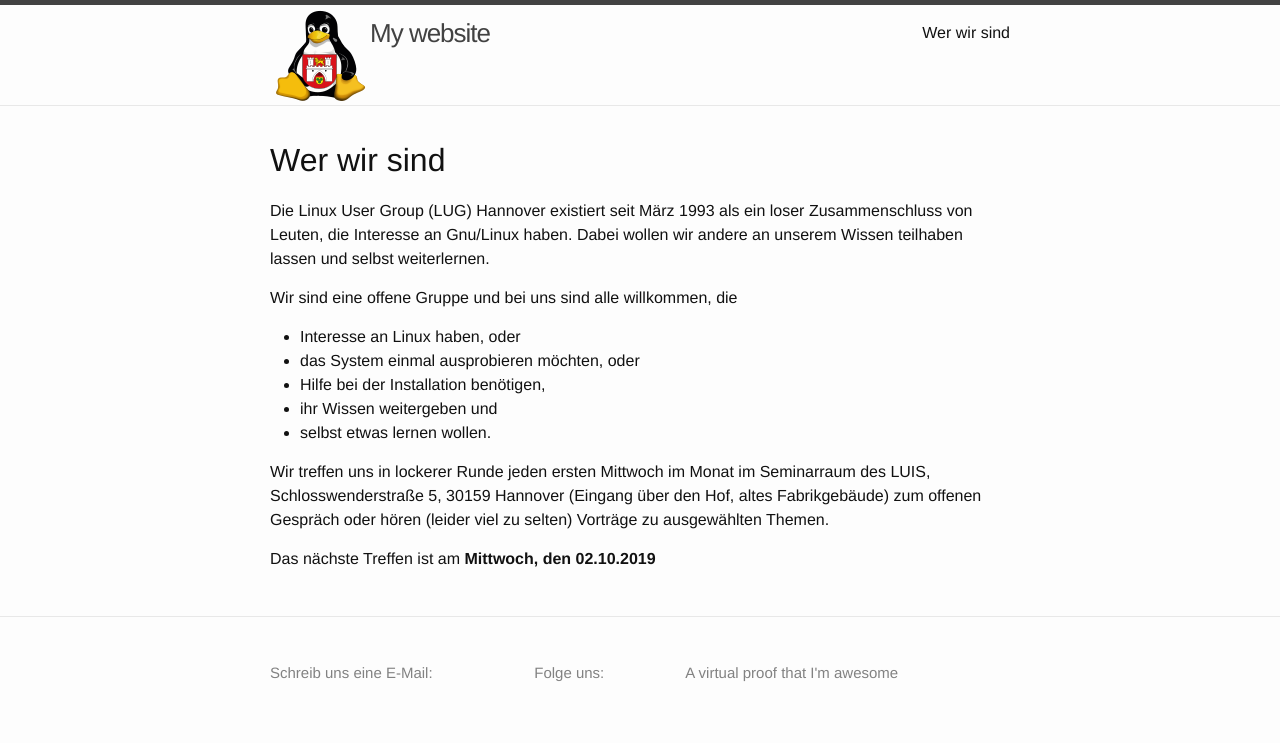
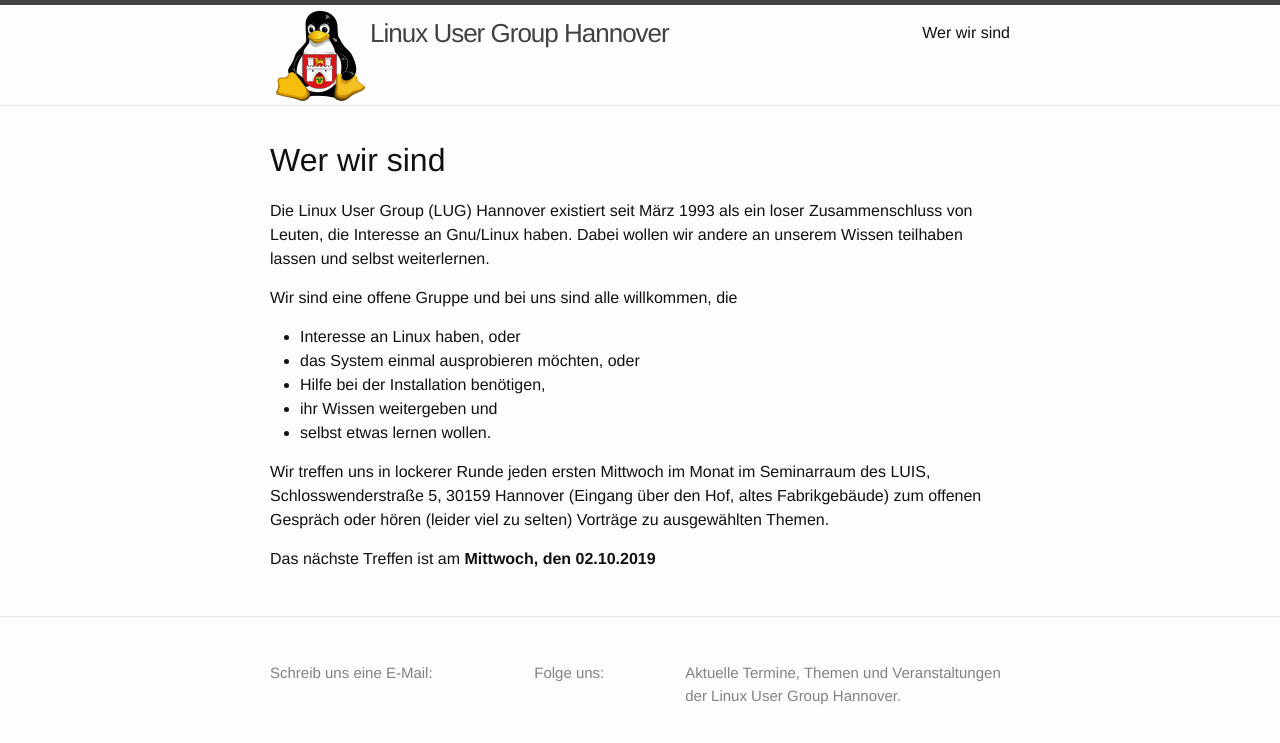
Before and after one commit to lughannover/lughannover.github.io, a Jekyll site: the page built from index.md, in a window 1280 px wide. Shown: the top 743 px of the page. Built offline with Jekyll 4.4.1, drawn with Linux system fonts in a browser that asks for light colours.

Commit message:
Update _config.yml

```diff
--- a/_config.yml
+++ b/_config.yml
@@ -1,7 +1,7 @@
 # Name of website
-title: My website
+title: Linux User Group Hannover
 # Short description of your site
-description: A virtual proof that I'm awesome
+description: Aktuelle Termine, Themen und Veranstaltungen der Linux User Group Hannover.
 github: Homepage
 encoding: UTF-8
 kramdown:
```
